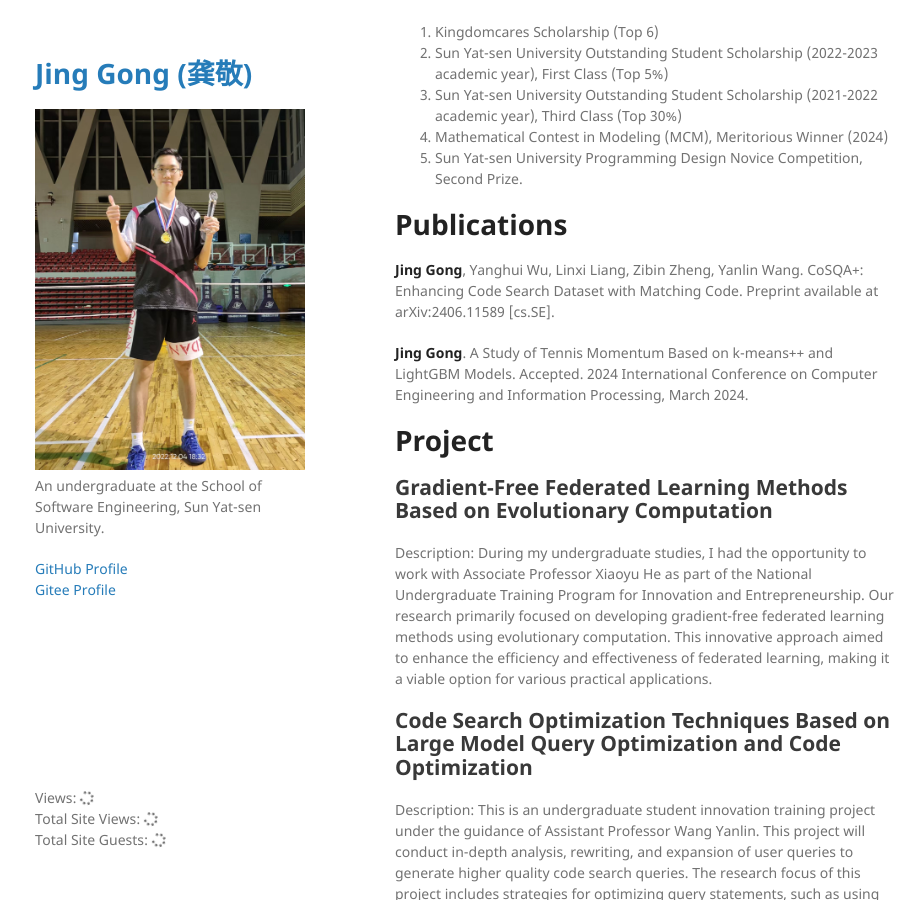
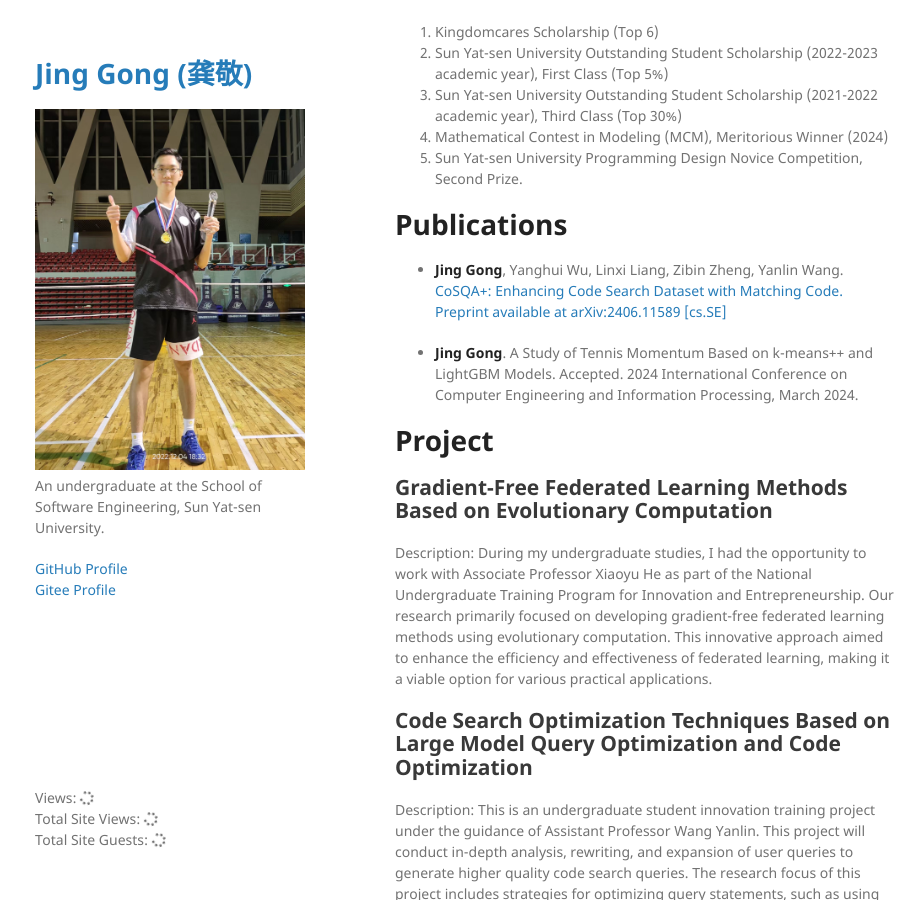
Before and after one commit to MikingG/MikingG.github.io, a Jekyll site: the page built from index.md, in a window 1280 px wide and 900 px high, scrolled down 388 px. Shown: the whole window, without its empty margins (175-1097 px from the left). Built offline with Jekyll 4.4.1, drawn with Linux system fonts in a browser that asks for light colours; nearby versions of some CDN libraries; comment, search, counter and statistics services are not loaded; our own code applies the rules of GitHub Pages for plain Markdown files; part of the change alters nothing that is shown.

```diff
--- a/index.md
+++ b/index.md
@@ -20,9 +20,9 @@ My research interests include software engineering, large language models, machi
 
 # Publications
 
-**Jing Gong**, Yanghui Wu, Linxi Liang, Zibin Zheng, Yanlin Wang. CoSQA+: Enhancing Code Search Dataset with Matching Code. Preprint available at arXiv:2406.11589 [cs.SE].
+- **Jing Gong**, Yanghui Wu, Linxi Liang, Zibin Zheng, Yanlin Wang. [CoSQA+: Enhancing Code Search Dataset with Matching Code. Preprint available at arXiv:2406.11589 [cs.SE]](https://arxiv.org/abs/2406.11589)
 
-**Jing Gong**. A Study of Tennis Momentum Based on k-means++ and LightGBM Models. Accepted. 2024 International Conference on Computer Engineering and Information Processing, March 2024.
+- **Jing Gong**. A Study of Tennis Momentum Based on k-means++ and LightGBM Models. Accepted. 2024 International Conference on Computer Engineering and Information Processing, March 2024.
 
 
 
```
